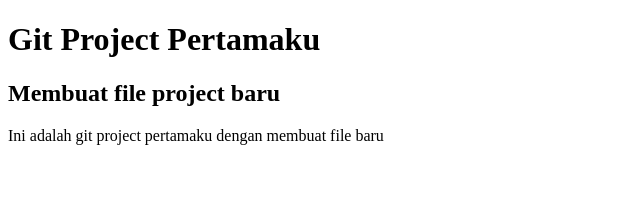
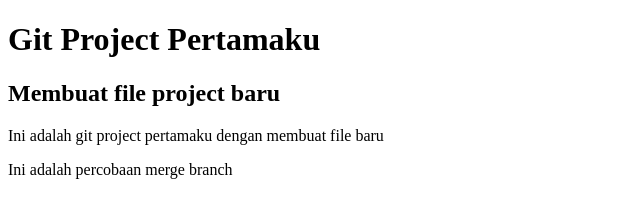
Before and after one commit to shafrial/web_git-, a plain HTML site: page index.html in a window 1280 px wide. Shown: the whole page, without its empty margins (0-640 px from the left). Drawn offline with Linux system fonts and the light colour scheme.

Commit message:
Membuat tag <p> untuk percobaan merge branch

```diff
--- a/index.html
+++ b/index.html
@@ -8,5 +8,6 @@
     <h2>Membuat file project baru</h2>
     <p>Ini adalah git project pertamaku dengan membuat file baru</p>
 
+    <p>Ini adalah percobaan merge branch</p>
 </body>
 </html>
```
